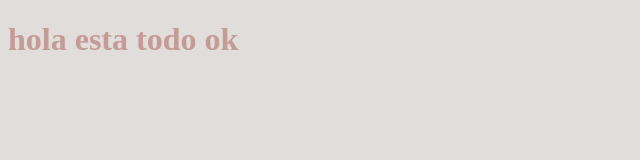
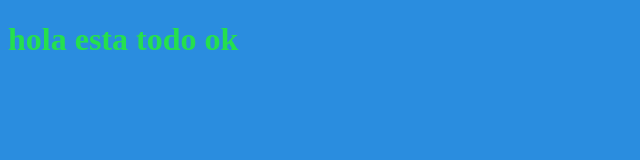
Before and after one commit to m32795434/sass-con-npm, a website: page site/index.html in a window 1280 px wide. Shown: the whole page, without its empty margins (0-640 px from the left). Drawn offline with nearby package versions, Linux system fonts and the light colour scheme; files that its build step writes are made by us from their sources.

Commit message:
modif readme y algod el estilo

```diff
--- a/site/scss/style.scss
+++ b/site/scss/style.scss
@@ -1,5 +1,5 @@
-$naranja: rgb(196, 155, 150);
-$rojo: rgb(224, 221, 218);
+$naranja: rgb(37, 224, 77);
+$rojo: rgb(42, 141, 223);
 body{
     background-color: $rojo;
     color: $naranja;
```
Also changed, not shown: README.md.
